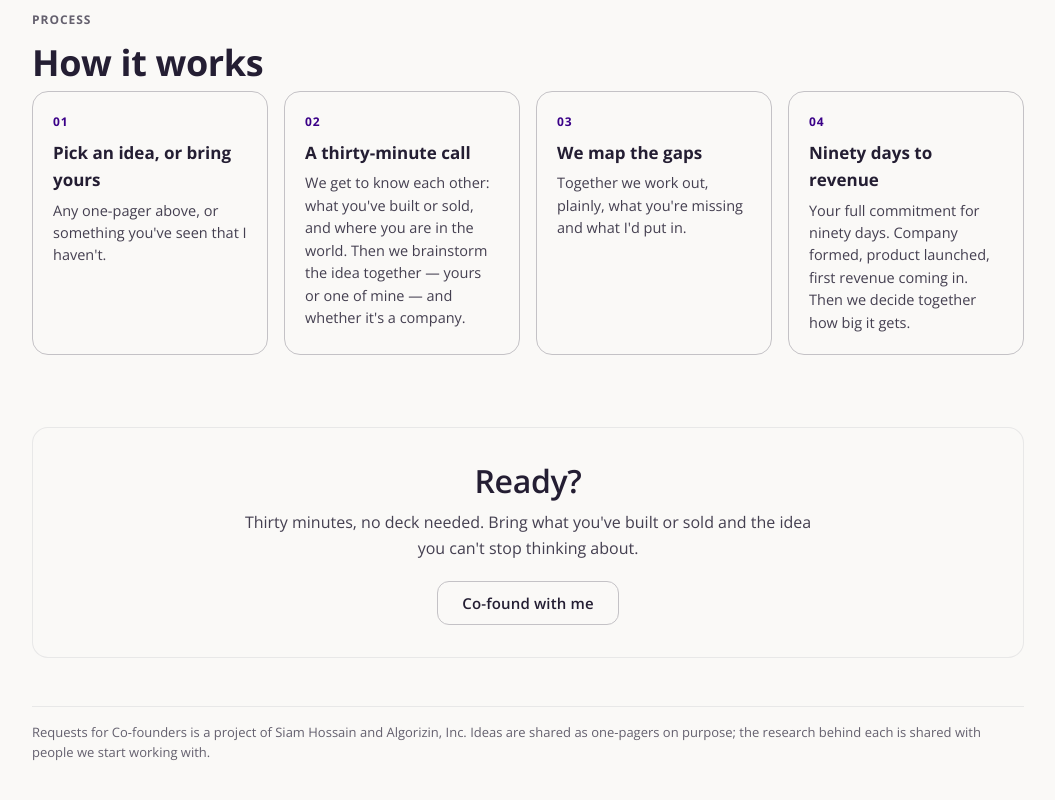
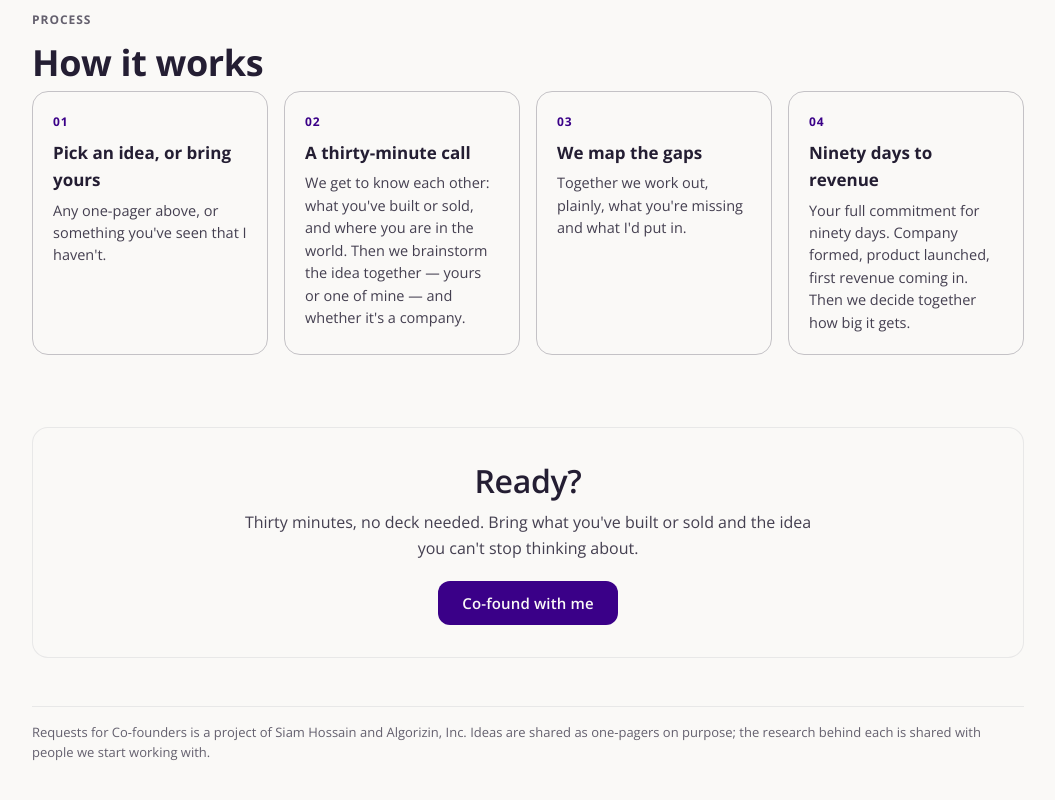
Before and after one commit to algorizin/algorizin.github.io, a plain HTML site: page index.html in a window 1280 px wide. Shown: the part 4887-5687 px from the top of the page, without its empty margins (112-1167 px from the left). Drawn offline with nearby package versions, Linux system fonts and the light colour scheme.

Commit message:
Publish site 2026-09-24T23:58Z

```diff
--- a/index.html
+++ b/index.html
@@ -256,7 +256,7 @@ ul.shape li::before{content:"";position:absolute;left:0;top:.7em;width:12px;heig
 <div class="sect" id="how"><div class="label">Process</div><h2>How it works</h2><div class="steps"><div class="step"><h3>Pick an idea, or bring yours</h3><p>Any one-pager above, or something you&#x27;ve seen that I haven&#x27;t.</p></div><div class="step"><h3>A thirty-minute call</h3><p>We get to know each other: what you&#x27;ve built or sold, and where you are in the world. Then we brainstorm the idea together — yours or one of mine — and whether it&#x27;s a company.</p></div><div class="step"><h3>We map the gaps</h3><p>Together we work out, plainly, what you&#x27;re missing and what I&#x27;d put in.</p></div><div class="step"><h3>Ninety days to revenue</h3><p>Your full commitment for ninety days. Company formed, product launched, first revenue coming in. Then we decide together how big it gets.</p></div></div></div>
 
 <div class="closing"><h2>Ready?</h2><p>Thirty minutes, no deck needed. Bring what you&#x27;ve built or sold and the idea you can&#x27;t stop thinking about.</p>
-<a class="btn secondary" href="https://cal.com/siamhossain/mentor?overlayCalendar=true" target="_blank" rel="noopener">Co-found with me</a></div>
+<a class="btn primary" href="https://cal.com/siamhossain/mentor?overlayCalendar=true" target="_blank" rel="noopener">Co-found with me</a></div>
 
 <div class="foot">Requests for Co-founders is a project of Siam Hossain and Algorizin, Inc. Ideas are shared as one-pagers on purpose; the research behind each is shared with people we start working with.</div>
 </div>
```
